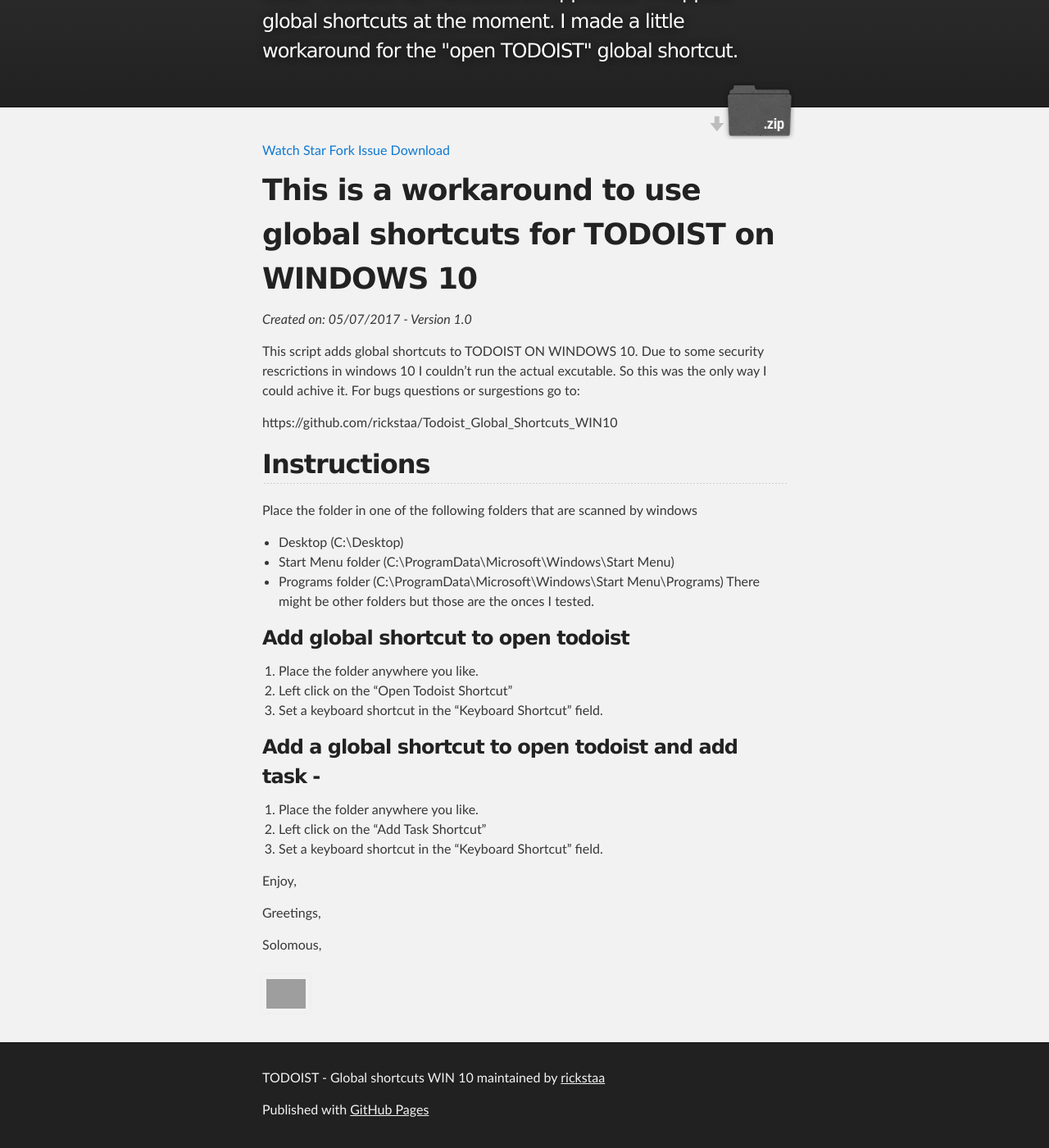
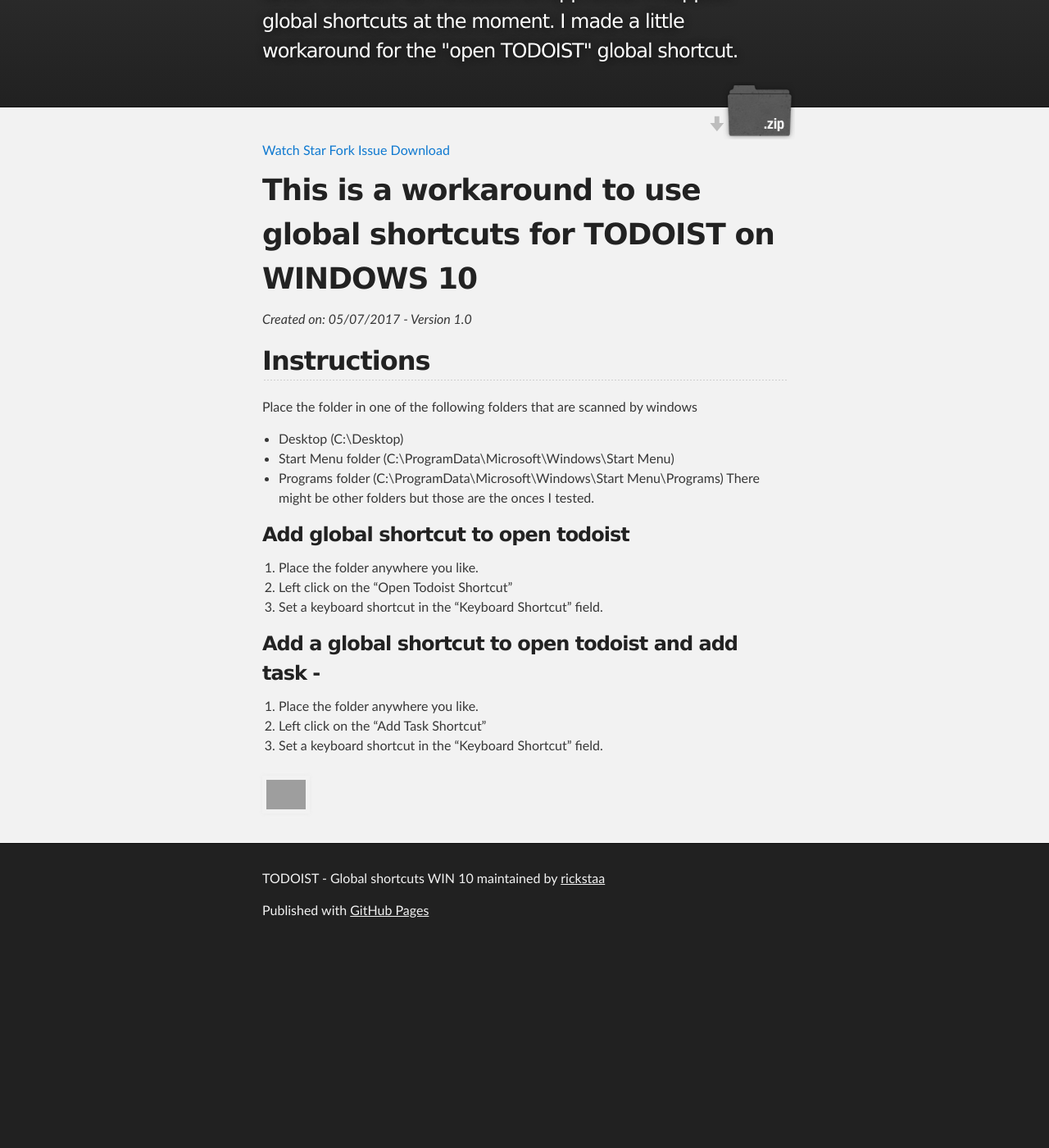
Before and after one commit to rickstaa/todoist-global-shortcuts-WIN10, a Jekyll site: the page built from index.md, in a window 1280 px wide and 1400 px high, scrolled down 214 px. Shown: the whole window at 82% size. Built offline with Jekyll 4.4.1, drawn with Linux system fonts in a browser that asks for light colours; our own code applies the rules of GitHub Pages for plain Markdown files; after the commit the page ends 1371 px from its top, so only the background shows below that; grey boxes are pictures that could not be loaded.

Commit message:
Update index.md

```diff
--- a/index.md
+++ b/index.md
@@ -1,11 +1,5 @@
 # This is a workaround to use global shortcuts for TODOIST on WINDOWS 10
 *Created on: 05/07/2017 - Version 1.0*
-
-This script adds global shortcuts to TODOIST ON WINDOWS 10. Due to some security rescrictions in windows 10
-I couldn't run the actual excutable. So this was the only way I could achive it. For bugs questions or surgestions
-go to:
-
-https://github.com/rickstaa/Todoist_Global_Shortcuts_WIN10
 
 ## Instructions
 
@@ -24,10 +18,3 @@ There might be other folders but those are the onces I tested.
 1. Place the folder anywhere you like.
 2. Left click on the "Add Task Shortcut"
 3. Set a keyboard shortcut in the "Keyboard Shortcut" field.
-
-
-Enjoy,
-
-Greetings,
-
-Solomous,
```
